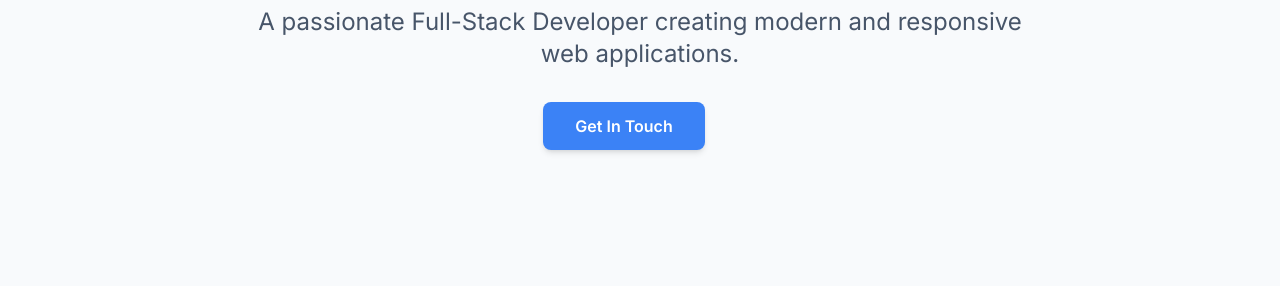
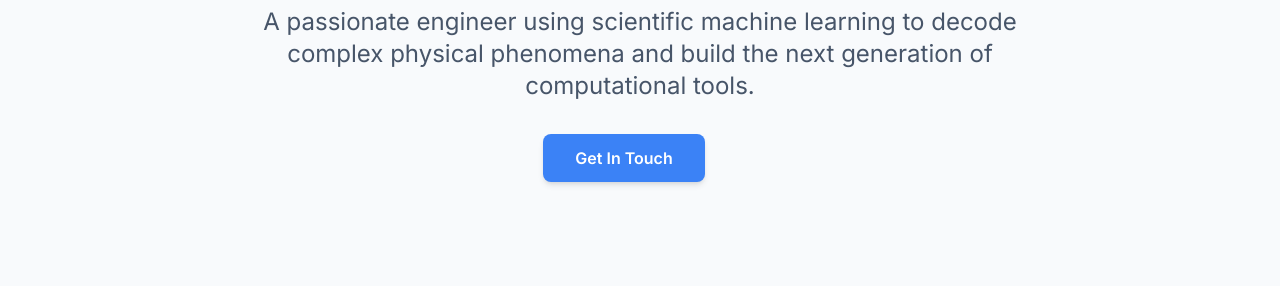
Before and after one commit to suryasud/suryasud.github.io, a plain HTML site: page index.html in a window 1280 px wide. Shown: the part 290-576 px from the top of the page. Drawn offline with nearby package versions, Linux system fonts and the light colour scheme; some icons are missing.

Commit message:
Update index.html

```diff
--- a/index.html
+++ b/index.html
@@ -63,7 +63,7 @@
             <h1 class="text-5xl md:text-7xl font-extrabold mb-4 leading-tight">
                 Hi, I'm <span class="gradient-text">Surya Sudhakar</span>
             </h1>
-            <p class="text-xl md:text-2xl text-slate-600 mb-8 max-w-3xl mx-auto">A passionate Full-Stack Developer creating modern and responsive web applications.</p>
+            <p class="text-xl md:text-2xl text-slate-600 mb-8 max-w-3xl mx-auto">A passionate engineer using scientific machine learning to decode complex physical phenomena and build the next generation of computational tools.</p>
             <div class="flex justify-center items-center space-x-4">
                 <a href="mailto:suryas@iisc.ac.in" class="bg-blue-500 text-white font-semibold px-8 py-3 rounded-lg hover:bg-blue-600 transition duration-300 shadow-md">Get In Touch</a>
                 <a href="https://github.com/suryasud" target="_blank" rel="noopener noreferrer" class="text-slate-700 hover:text-blue-500 transition duration-300">
```
